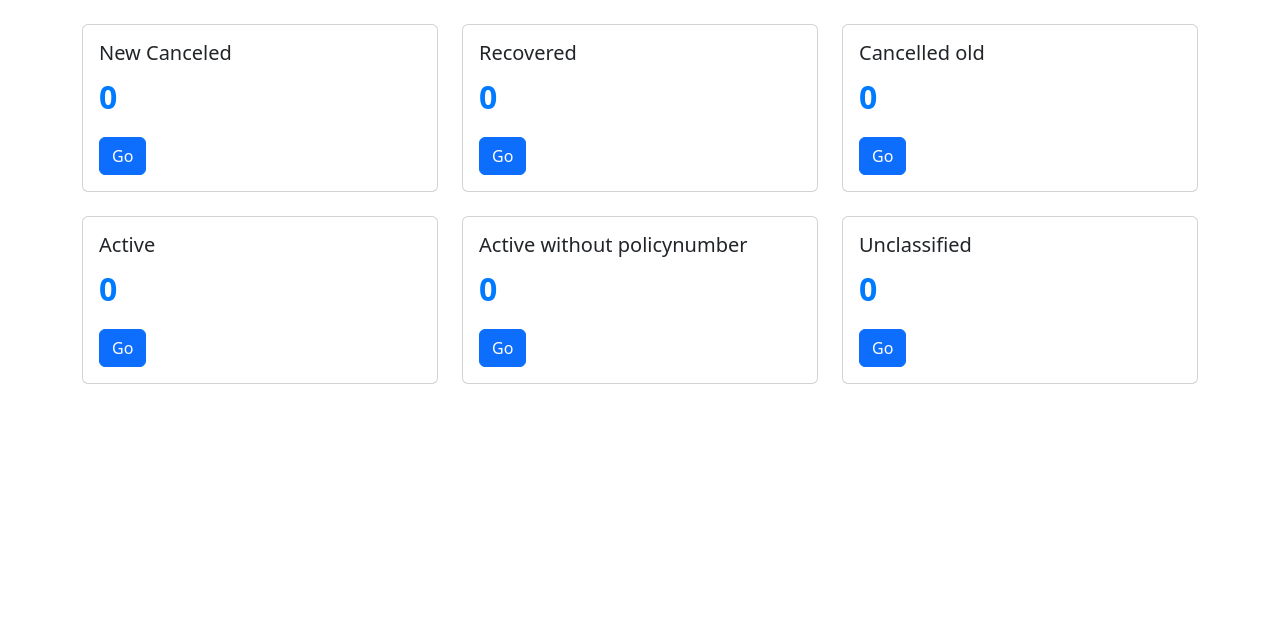
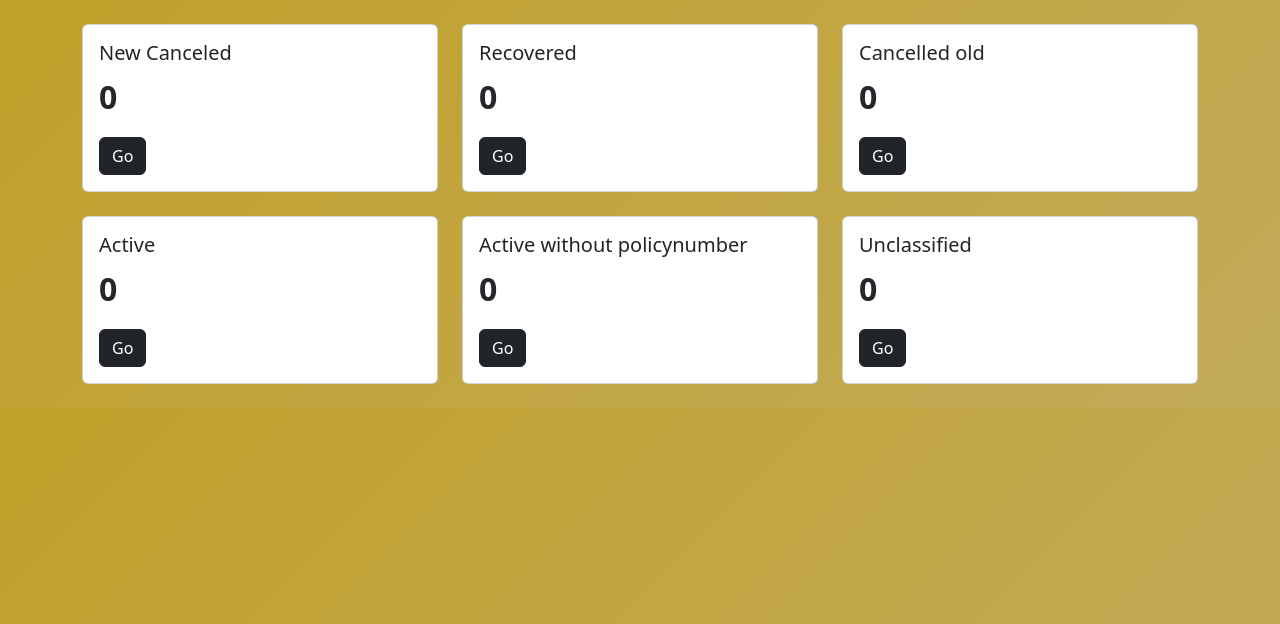
Before and after one commit to Danny7w7/excel-comp-Tool, a Django app: template excelcomp/templates/show_comparative.html in a window 1280 px wide. Shown: the top 624 px of the page. Run offline with Django 5.2, Linux system fonts and the light colour scheme; the template is opened without the code that fills it, so the values that code supplies are empty; some libraries are stand-ins or nearby versions.

Commit message:
add styles with show_comparative

```diff
--- a/excelcomp/templates/show_comparative.html
+++ b/excelcomp/templates/show_comparative.html
@@ -1,3 +1,4 @@
+{% load static %}
 <!DOCTYPE html>
 <html lang="en">
 
@@ -8,31 +9,11 @@
   <meta name="description" content="Client Dashboard">
   <link href="https://cdn.jsdelivr.net/npm/bootstrap@5.3.2/dist/css/bootstrap.min.css" rel="stylesheet">
   <link rel="stylesheet" href="https://cdn.datatables.net/1.11.5/css/dataTables.bootstrap5.min.css">
-  <style>
-    .card {
-      transition: transform 0.3s ease;
-    }
 
-    .card:hover {
-      transform: translateY(-5px);
-    }
-
-    .card-text {
-      font-size: 2em;
-      font-weight: bold;
-      color: #007bff;
-    }
-
-    .header {
-      background-color: #007bff;
-      color: white;
-      padding: 15px 20px;
-      margin-bottom: 20px;
-    }
-  </style>
+  <link rel="stylesheet" href="{% static 'css/index.css' %}">
 </head>
 
-<body>
+<body class="bg-gradient-roaz">
   <div class="container mt-4">
     <div class="row row-cols-1 row-cols-md-3 g-4 mb-4">
       <div class="col">
@@ -40,7 +21,7 @@
           <div class="card-body">
             <h5 class="card-title">New Canceled</h5>
             <p class="card-text">{{ clients.New_Canceled|length }}</p>
-            <a href="#New_Canceled_link" class="btn btn-primary">Go</a>
+            <a href="#New_Canceled_link" class="btn btn-dark">Go</a>
           </div>
         </div>
       </div>
@@ -49,7 +30,7 @@
           <div class="card-body">
             <h5 class="card-title">Recovered</h5>
             <p class="card-text">{{ clients.Recovered|length }}</p>
-            <a href="#Recovered_link" class="btn btn-primary">Go</a>
+            <a href="#Recovered_link" class="btn btn-dark">Go</a>
           </div>
         </div>
       </div>
@@ -58,7 +39,7 @@
           <div class="card-body">
             <h5 class="card-title">Cancelled old</h5>
             <p class="card-text">{{ clients.Cancelled_old|length }}</p>
-            <a href="#Cancelled_old_link" class="btn btn-primary">Go</a>
+            <a href="#Cancelled_old_link" class="btn btn-dark">Go</a>
           </div>
         </div>
       </div>
@@ -67,7 +48,7 @@
           <div class="card-body">
             <h5 class="card-title">Active</h5>
             <p class="card-text">{{ clients.Active|length }}</p>
-            <a href="#Active_link" class="btn btn-primary">Go</a>
+            <a href="#Active_link" class="btn btn-dark">Go</a>
           </div>
         </div>
       </div>
@@ -76,7 +57,7 @@
           <div class="card-body">
             <h5 class="card-title">Active without policynumber</h5>
             <p class="card-text">{{ clients.Active_without_policynumber|length }}</p>
-            <a href="#Active_without_policynumber_link" class="btn btn-primary">Go</a>
+            <a href="#Active_without_policynumber_link" class="btn btn-dark">Go</a>
           </div>
         </div>
       </div>
@@ -85,7 +66,7 @@
           <div class="card-body">
             <h5 class="card-title">Unclassified</h5>
             <p class="card-text">{{ clients.Unclassified|length }}</p>
-            <a href="#Unclassified_link" class="btn btn-primary">Go</a>
+            <a href="#Unclassified_link" class="btn btn-dark">Go</a>
           </div>
         </div>
       </div>
@@ -93,10 +74,10 @@
 
     <main>
       {% for category, client_list in clients.items %}
-      <div class="header">
-        <h3 id="{{ category }}_link">{{ category }}</h3>
+      <div class="header rounded-top-5" id="{{ category }}_link">
+        <h3>{{ category }}</h3>
       </div>
-      <div class="table-responsive mb-4">
+      <div class="table-responsive mb-4 bg-light p-4 rounded-bottom-5">
         <table id="{{ category }}" class="table table-striped table-hover">
           <thead>
             <tr>
--- a/excelcomp/views.py
+++ b/excelcomp/views.py
@@ -60,6 +60,7 @@ def index(request):
         return generate_excel(dfs, request, get_last_8_letters(request.FILES['file1'].name), file)
     return render(request, 'index.html')
 
+@login_required(login_url='/login')
 def show_comparative(request):
     supps = InsxCloudSupp.objects.all()
     exceptions = []
--- a/static/css/index.css
+++ b/static/css/index.css
@@ -17,3 +17,21 @@
 .form-control, .form-select{
     border-radius: 50px;
 }
+
+/* Style show Comparative */
+.card {
+    transition: transform 0.3s ease;
+}
+.card:hover {
+    transform: translateY(-5px);
+}
+.card-text {
+    font-size: 2em;
+    font-weight: bold;
+    color: #27262c;
+}
+.header {
+    background-color: #27262c;
+    color: white;
+    padding: 15px 20px;
+}
```
Also changed, not shown: excelcomp/migrations/0001_initial.py (added).
